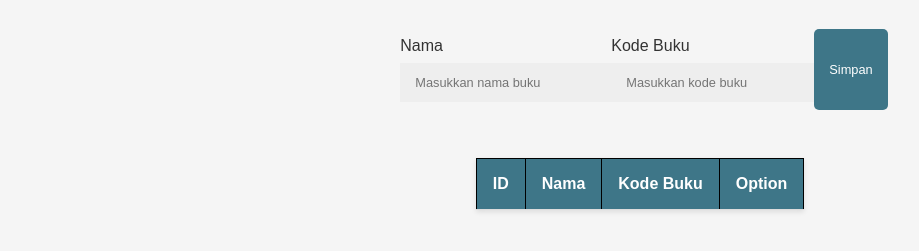
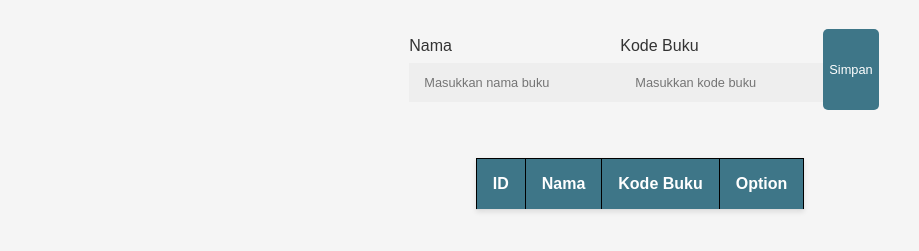
Before and after one commit to nugrohoizzan/Project-Prak-TCC, a plain HTML site: page buku.html in a window 1280 px wide. Shown: the part 147-398 px from the top of the page, without its empty margins (0-919 px from the left). Drawn offline with nearby package versions, Linux system fonts and the light colour scheme; no server answers.

Commit message:
pembaruan

```diff
--- a/buku.html
+++ b/buku.html
@@ -65,7 +65,7 @@
       }
 
       button {
-        padding: 6px 15px;
+        padding: 10px 6px;
         border: none;
         border-radius: 5px;
         background-color: #3e7688;
```
Also changed, not shown: pengunjung.html (+1 -1 lines).
